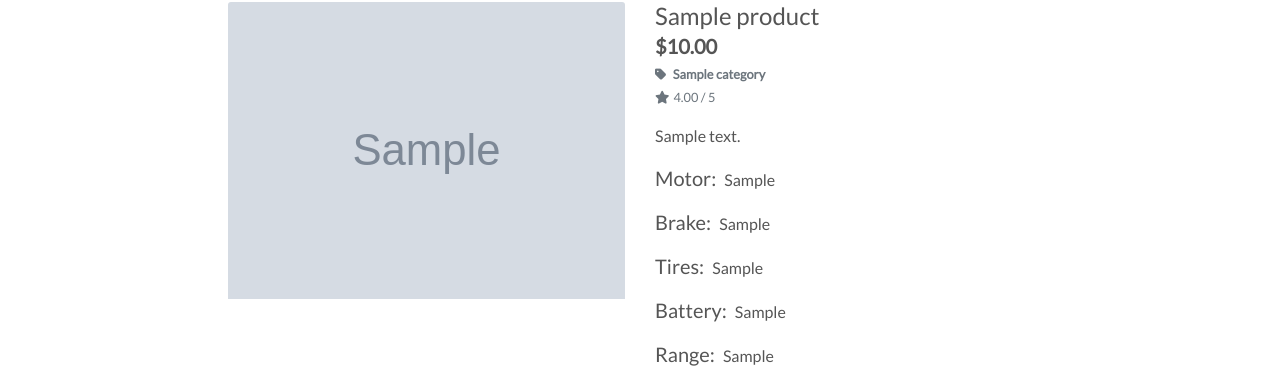
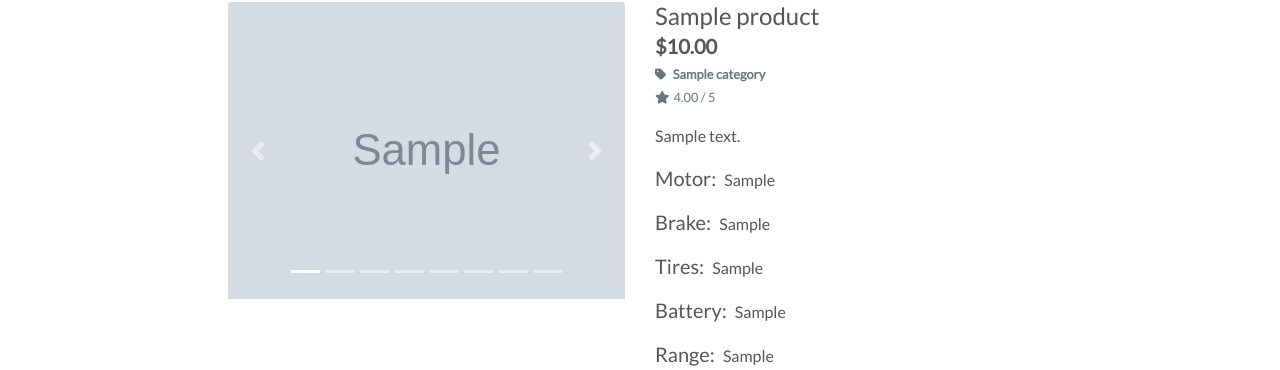
Before and after one commit to ShahemNezamEddin/O-SH-Ebike, a Django app: page /products/1 in a window 1280 px wide. Shown: the part 210-580 px from the top of the page. Run offline with Django 3.2, Linux system fonts and the light colour scheme; tables that the repository leaves empty hold one stand-in row (values such as "Sample post"); grey boxes marked "Sample" are stand-in pictures; some libraries are stand-ins or nearby versions.

Commit message:
Added product detail#6

```diff
--- a/products/models.py
+++ b/products/models.py
@@ -38,8 +38,22 @@ class Product(models.Model):
     price = models.DecimalField(max_digits=6, decimal_places=2)
     rating = models.DecimalField(
         max_digits=6, decimal_places=2, null=True, blank=True)
+
     image_url = models.URLField(max_length=1024, null=True, blank=True)
     image = models.ImageField(null=True, blank=True)
+    image_1_url = models.URLField(max_length=1024, null=True, blank=True)
+    image_1 = models.ImageField(null=True, blank=True)
+    image_tires_url = models.URLField(max_length=1024, null=True, blank=True)
+    image_tires = models.ImageField(null=True, blank=True)
+    image_brake_url = models.URLField(max_length=1024, null=True, blank=True)
+    image_brake = models.ImageField(null=True, blank=True)
+    image_display_url = models.URLField(max_length=1024, null=True, blank=True)
+    image_display = models.ImageField(null=True, blank=True)
+    image_gears_url = models.URLField(max_length=1024, null=True, blank=True)
+    image_gears = models.ImageField(null=True, blank=True)
+    image_safety_url = models.URLField(max_length=1024, null=True, blank=True)
+    image_safety = models.ImageField(null=True, blank=True)
+
 
     def __str__(self):
         return self.name
--- a/products/templates/products/product_detail.html
+++ b/products/templates/products/product_detail.html
@@ -16,9 +16,63 @@
         <div class="col-12 col-md-6 col-lg-4 offset-lg-2">
             <div class="image-container my-5">
                 {% if product.image %}
-                <a href="{{ product.image.url }}" target="_blank">
-                    <img class="card-img-top img-fluid" src="{{ product.image.url }}" alt="{{ product.name }}">
-                </a>
+                <div id="carouselExampleIndicators" class="carousel slide" data-ride="carousel">
+                    <ol class="carousel-indicators">
+                      <li data-target="#carouselExampleIndicators" data-slide-to="0" class="active"></li>
+                      <li data-target="#carouselExampleIndicators" data-slide-to="1"></li>
+                      <li data-target="#carouselExampleIndicators" data-slide-to="2"></li>
+                      <li data-target="#carouselExampleIndicators" data-slide-to="3"></li>
+                      <li data-target="#carouselExampleIndicators" data-slide-to="4"></li>
+                      <li data-target="#carouselExampleIndicators" data-slide-to="5"></li>
+                      <li data-target="#carouselExampleIndicators" data-slide-to="6"></li>
+                      <li data-target="#carouselExampleIndicators" data-slide-to="7"></li>
+                    </ol>
+                    <div class="carousel-inner">
+                      <div class="carousel-item active">
+                        <a href="{{ product.image.url }}" target="_blank">
+                            <img class="card-img-top img-fluid" src="{{ product.image.url }}" alt="{{ product.name }}">
+                        </a>
+                      </div>
+                      <div class="carousel-item">
+                        <a href="{{ product.image_1.url }}" target="_blank">
+                            <img class="card-img-top img-fluid" src="{{ product.image_1.url }}" alt="{{ product.name }}">
+                        </a>
+                      </div>
+                      <div class="carousel-item">
+                        <a href="{{ product.image_tires.url }}" target="_blank">
+                            <img class="card-img-top img-fluid" src="{{ product.image_tires.url }}" alt="tires image">
+                        </a>
+                      </div>
+                      <div class="carousel-item">
+                        <a href="{{ product.image_brake.url }}" target="_blank">
+                            <img class="card-img-top img-fluid" src="{{ product.image_brake.url }}" alt="brake image">
+                        </a>
+                      </div>
+                      <div class="carousel-item">
+                        <a href="{{ product.image_display.url }}" target="_blank">
+                            <img class="card-img-top img-fluid" src="{{ product.image_display.url }}" alt="display image">
+                        </a>
+                      </div>
+                      <div class="carousel-item">
+                        <a href="{{ product.image_gears.url }}" target="_blank">
+                            <img class="card-img-top img-fluid" src="{{ product.image_gears.url }}" alt="gears image">
+                        </a>
+                      </div>
+                      <div class="carousel-item">
+                        <a href="{{ product.image_safety.url }}" target="_blank">
+                            <img class="card-img-top img-fluid" src="{{ product.image_safety.url }}" alt="safety image">
+                        </a>
+                      </div>
+                    </div>
+                    <a class="carousel-control-prev" href="#carouselExampleIndicators" role="button" data-slide="prev">
+                      <span class="carousel-control-prev-icon" aria-hidden="true"></span>
+                      <span class="sr-only">Previous</span>
+                    </a>
+                    <a class="carousel-control-next" href="#carouselExampleIndicators" role="button" data-slide="next">
+                      <span class="carousel-control-next-icon" aria-hidden="true"></span>
+                      <span class="sr-only">Next</span>
+                    </a>
+                </div>
                 {% else %}
                 <a href="">
                     <img class="card-img-top img-fluid" src="{{ MEDIA_URL }}noimage.png" alt="{{ product.name }}">
```
Also changed, not shown: media/Engwe_EP-2_Pro_Svv1qJn.webp (added), media/Ep-2pro-1.webp (added), media/brake.webp (added), media/display.webp (added), media/gears.webp (added), media/safety.webp (added), media/safety_sr2S4zF.webp (added), media/tires.webp (added), products/migrations/0008_auto_20230915_1532.py (added).
